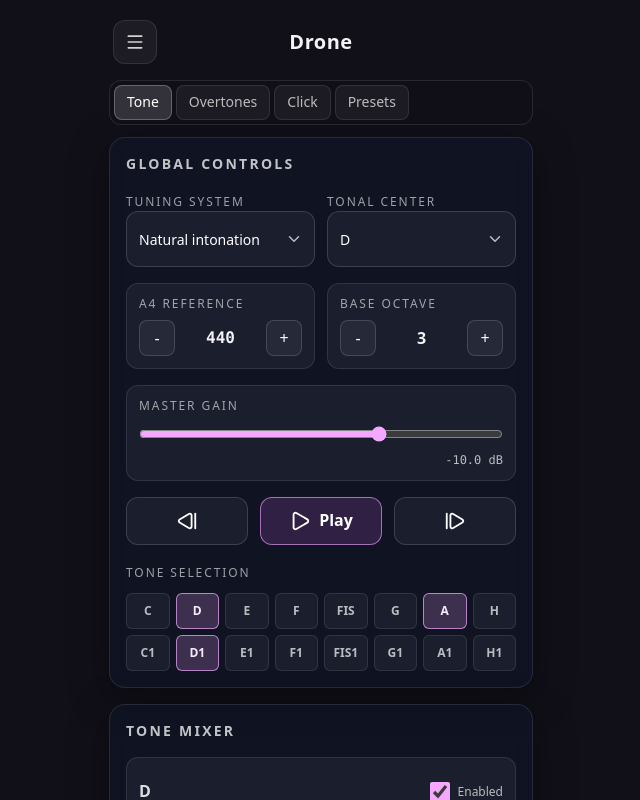
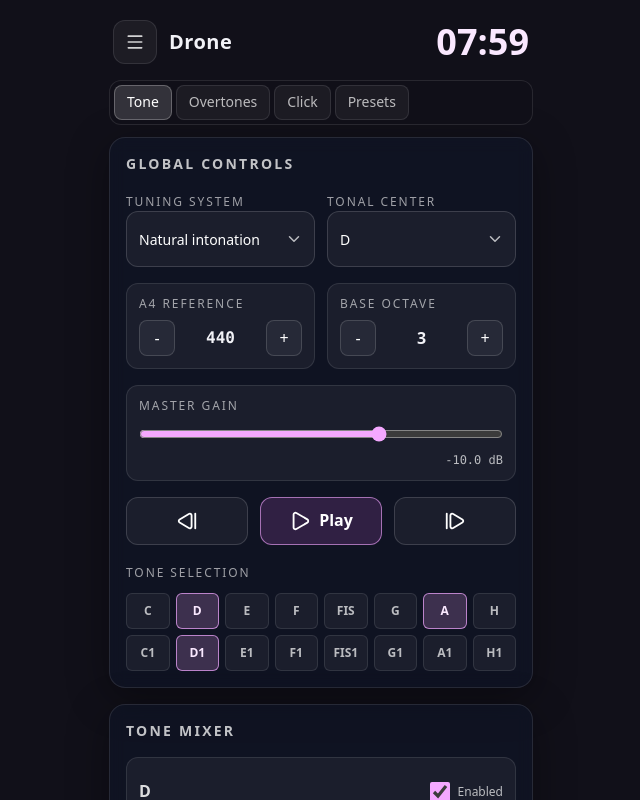
Before and after one commit to margokolar/bourdon-app, a React (Vite) app: page / in a window 1280 px wide. Shown: the top 800 px of the page, without its empty margins (319-959 px from the left). Built offline with nearby package versions, Linux system fonts and the light colour scheme.

Commit message:
Show a large live clock next to Drone title.
This places the app title between the menu button and current time, and increases clock size for better visibility.

```diff
--- a/src/App.tsx
+++ b/src/App.tsx
@@ -83,6 +83,9 @@ function App() {
   const [menuOpen, setMenuOpen] = useState(false)
   const [activeTab, setActiveTab] = useState<TabId>('tone')
   const [songMenuOpen, setSongMenuOpen] = useState(false)
+  const [currentTime, setCurrentTime] = useState(() =>
+    new Date().toLocaleTimeString('et-EE', { hour: '2-digit', minute: '2-digit' }),
+  )
   const mediaAnchorPrimedRef = useRef(false)
   const mediaAnchorAudioRef = useRef<HTMLAudioElement | null>(null)
   const upPressTimeoutRef = useRef<number | null>(null)
@@ -532,6 +535,13 @@ function App() {
   }, [playing, resumeMediaAnchor])
 
   useEffect(() => {
+    const timerId = window.setInterval(() => {
+      setCurrentTime(new Date().toLocaleTimeString('et-EE', { hour: '2-digit', minute: '2-digit' }))
+    }, 1000)
+    return () => window.clearInterval(timerId)
+  }, [])
+
+  useEffect(() => {
     if (!('mediaSession' in navigator)) {
       return
     }
@@ -629,7 +639,7 @@ function App() {
   return (
     <div className="relative min-h-screen bg-[#111019] text-[#f2f2f7]">
       <div className="mx-auto max-w-md px-3 py-5">
-        <header className="mb-4 flex items-center justify-between px-1">
+        <header className="mb-4 flex items-center gap-3 px-1">
           <button
             type="button"
             aria-label={menuLabel}
@@ -639,7 +649,7 @@ function App() {
             <Menu size={20} />
           </button>
           <h1 className="text-xl font-semibold tracking-wide">Drone</h1>
-          <div className="min-h-[44px] min-w-[44px]" />
+          <div className="ml-auto text-4xl font-extrabold leading-none text-fuchsia-100">{currentTime}</div>
         </header>
 
         <nav
```
